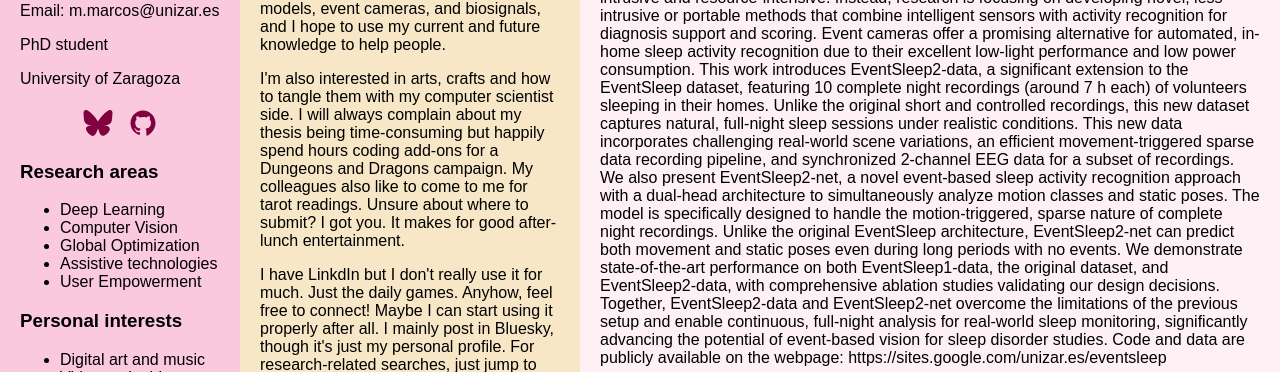
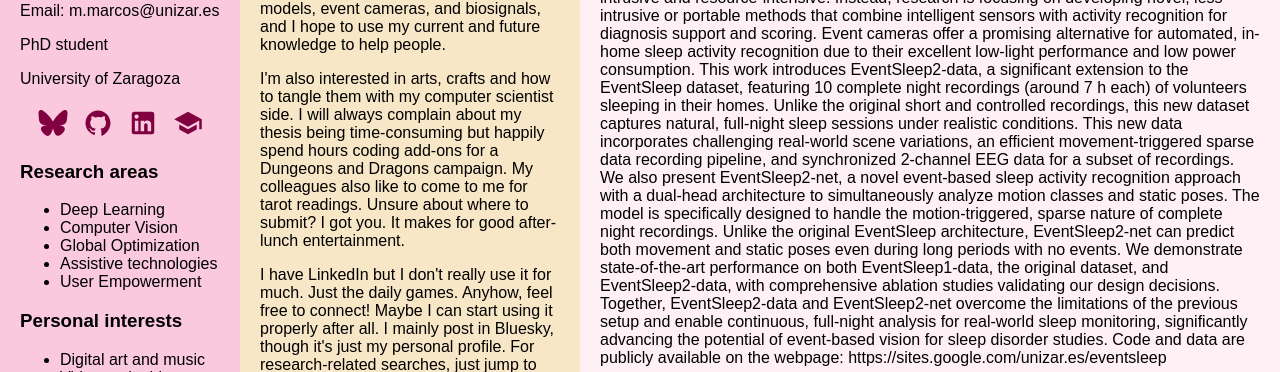
Before and after one commit to mikceroese/mikceroese.github.io, a Jekyll site: the page built from index.md, in a window 1280 px wide. Shown: the part 322-694 px from the top of the page. Built offline with Jekyll 4.4.1, drawn with Linux system fonts in a browser that asks for light colours; some of the changed text lies outside the part shown.

Commit message:
Added scholar and linkedin buttons

```diff
--- a/_includes/bio.html
+++ b/_includes/bio.html
@@ -16,7 +16,7 @@
         Unsure about where to submit? I got you. It makes for good after-lunch entertainment.
     </p>
     <p>
-        I have LinkdIn but I don't really use it for much. Just the daily games. Anyhow, feel free to connect! Maybe I can start using it properly after all.
+        I have LinkedIn but I don't really use it for much. Just the daily games. Anyhow, feel free to connect! Maybe I can start using it properly after all.
         I mainly post in Bluesky, though it's just my personal profile. For research-related searches, just jump to the Publications tag or my Google Scholar profile.
     </p>
 </aside>
--- a/_includes/sidebar.html
+++ b/_includes/sidebar.html
@@ -15,6 +15,17 @@
         <path d="M12 2C6.5 2 2 6.5 2 12c0 4.4 2.9 8.2 6.8 9.5.5.1.7-.2.7-.5v-1.8c-2.8.6-3.4-1.3-3.4-1.3-.4-1-1-1.3-1-1.3-.8-.5 0-.5 0-.5 1 0 1.5 1 1.5 1 .9 1.5 2.4 1 3 .7.1-.7.4-1 .7-1.2-2.2-.3-4.5-1.1-4.5-4.8 0-1 .4-2 1-2.6-.1-.3-.5-1.3.1-2.6 0 0 .9-.3 2.7 1 .8-.2 1.6-.4 2.5-.4s1.7.1 2.5.4c1.8-1.3 2.7-1 2.7-1 .6 1.3.2 2.3.1 2.6.6.6 1 1.6 1 2.6 0 3.7-2.3 4.5-4.5 4.8.4.3.8 1 .8 2v3c0 .3.2.6.7.5C19.1 20.2 22 16.4 22 12c0-5.5-4.5-10-10-10z"/>
       </svg>
     </a>
+    <a href="https://scholar.google.es/citations?view_op=list_works&hl=es&hl=es&user=QNM3RTQAAAAJ" target="_blank" title="Scholar">
+      <svg class="social-icon" viewBox="0 0 24 24" xmlns="http://www.w3.org/2000/svg">
+        <path d="M19 3a2 2 0 0 1 2 2v14a2 2 0 0 1-2 2H5a2 2 0 0 1-2-2V5a2 2 0 0 1 2-2h14m-.5 15.5v-5.3a3.26 3.26 0 0 0-3.26-3.26c-.85 0-1.84.52-2.32 1.3v-1.11h-2.79v8.37h2.79v-4.93c0-.77.62-1.4 1.39-1.4a1.4 1.4 0 0 1 1.4 1.4v4.93h2.79M6.88 8.56a1.68 1.68 0 0 0 1.68-1.68c0-.93-.75-1.69-1.68-1.69a1.69 1.69 0 0 0-1.69 1.69c0 .93.76 1.68 1.69 1.68m1.39 9.94v-8.37H5.5v8.37h2.77z"/>
+      </svg>
+    </a>
+    <a href="https://linkedin.com/in/miguel-marcos-gil-338a54371" target="_blank" title="Linkedin">
+      <svg class="social-icon" viewBox="0 0 24 24" xmlns="http://www.w3.org/2000/svg">
+        <path d="M12 3L1 9l11 6 9-4.91V17h2V9M5 13.18v4L12 21l7-3.82v-4L12 17l-7-3.82z"/>
+      </svg>
+    </a>
+
   </div>
   <h3>Research areas</h3>
   <ul>
```
